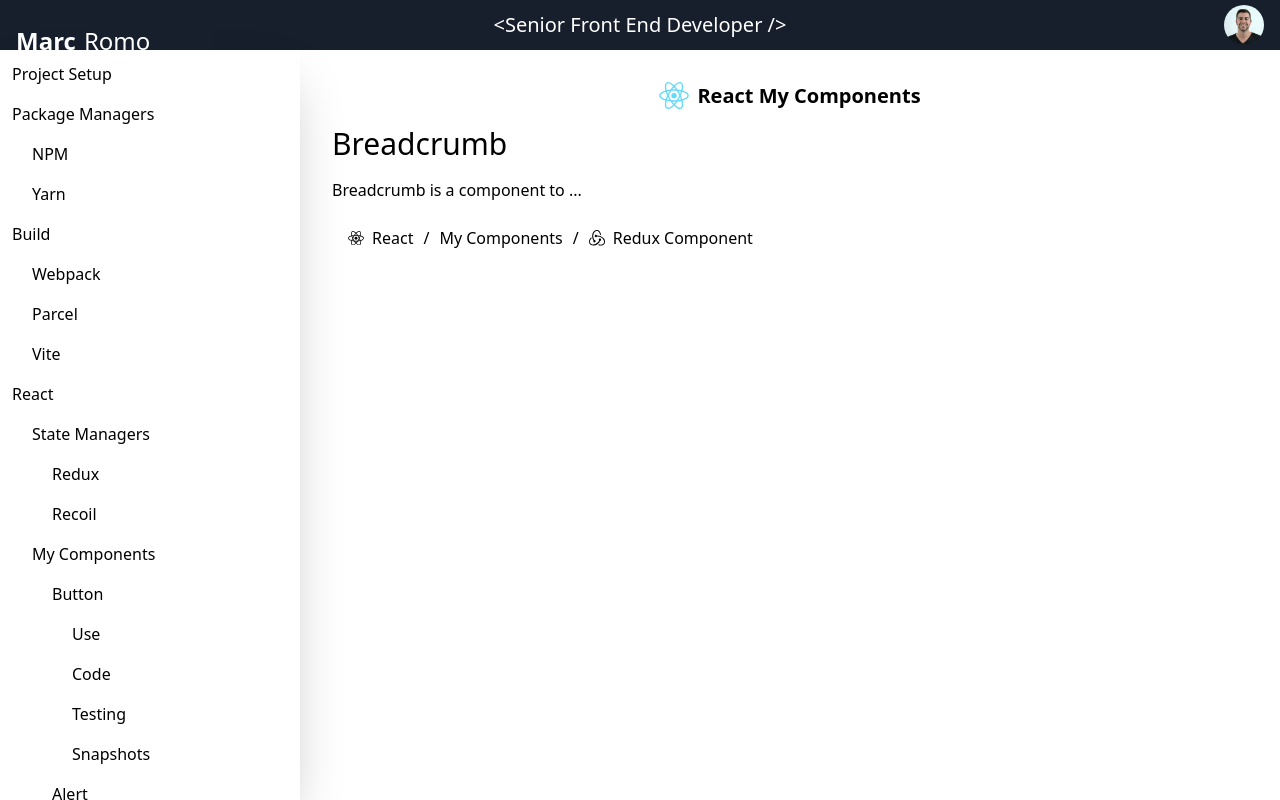
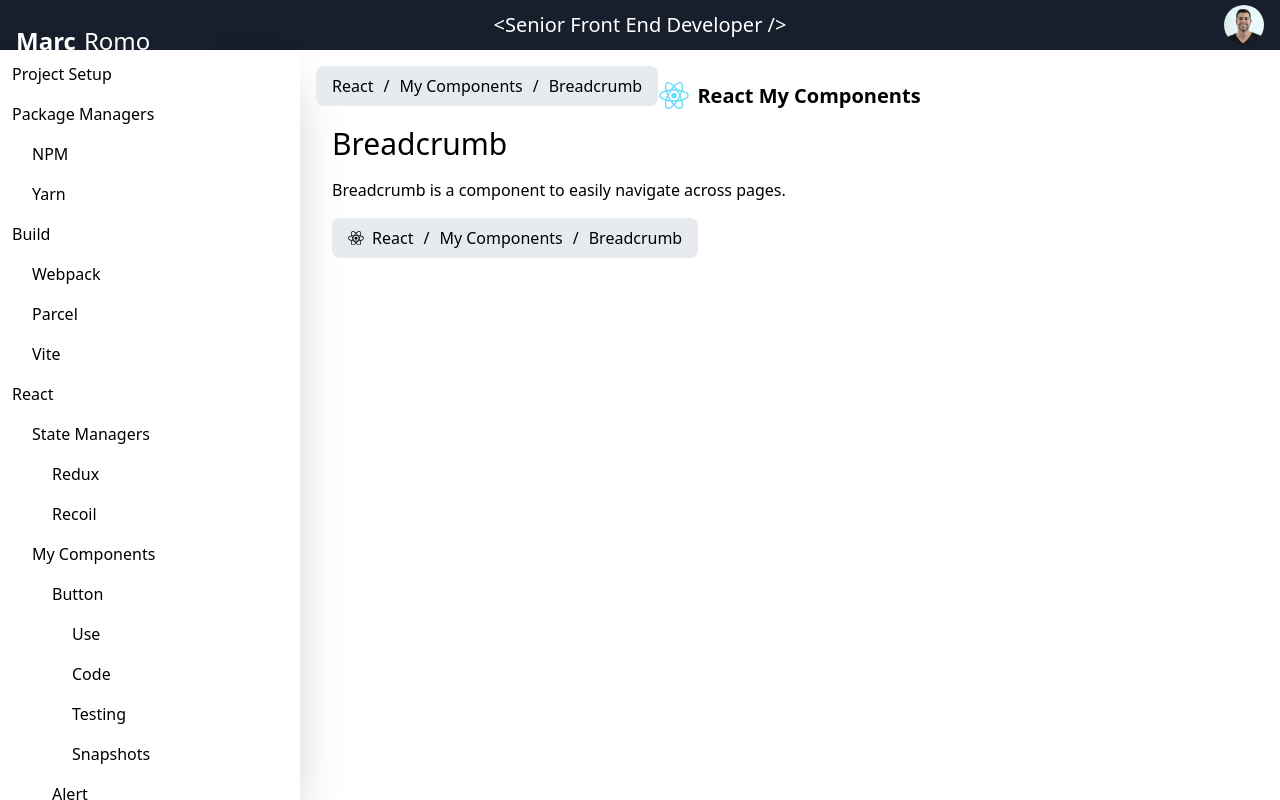
Before and after one commit to marcromotarre/me, a React (Vite) app: page /react/my-components/breadcrumb in a window 1280 px wide. Built offline with nearby package versions, Linux system fonts and the light colour scheme.

Commit message:
breadcrumb in layout

```diff
--- a/src/components/common/breadcrumb/Breadcrumb.tsx
+++ b/src/components/common/breadcrumb/Breadcrumb.tsx
@@ -32,6 +32,7 @@
               style: {
                 color: style.color,
                 fontWeight: index === links.length - 1 ? "500" : "",
+                href: index === links.length - 1 ? "" : link.href,
               },
             })}
             {index < links.length - 1 && <Typography>{separator}</Typography>}
--- a/src/data/LateralMenu.tsx
+++ b/src/data/LateralMenu.tsx
@@ -17,10 +17,30 @@
   return foundSections ? foundSections : [];
 };
 
+export const getFullInfo = (sectionNames) => {};
+
 export type SectionType = {
   path: string;
   name: string;
   children?: Array<SectionType>;
+};
+
+export const getLinearList = (
+  sections: Array<SectionType>
+): Array<SectionType> => {
+  return sections.reduce((acc: Array<SectionType>, curr: SectionType) => {
+    let linear = [curr];
+    if (curr.children) {
+      linear = [...linear, ...getLinearList(curr.children)];
+    }
+    return [
+      ...acc,
+      ...linear.map((section: SectionType) => ({
+        name: section.name,
+        path: section.path,
+      })),
+    ];
+  }, []);
 };
 
 const TABLE_OF_CONTENTS_DATA: Array<SectionType> = [
--- a/src/pages/layouts/Layout.tsx
+++ b/src/pages/layouts/Layout.tsx
@@ -3,6 +3,9 @@
 import LateralMenu from "../../components/common/lateral-menu/LateralMenu";
 import Title from "../../components/common/Title";
 import { JavascriptIcon, ReactIcon } from "../../components/common/icons";
+import Breadcrumb from "../../components/common/breadcrumb/Breadcrumb";
+import BreadcrumbLink from "../../components/common/breadcrumb/BreadcrumbLink";
+import TABLE_OF_CONTENTS_DATA, { getLinearList } from "../../data/LateralMenu";
 
 const SECTIONS = {
   "/react/my-components": (
@@ -22,7 +25,20 @@
   const sectionId = Object.keys(SECTIONS).find((sectionId) =>
     location.pathname.startsWith(sectionId)
   );
-  console.log(location.pathname, sectionId);
+  const sections = location.pathname.split("/");
+  sections.shift();
+  sections.map((section, index) => {
+    return "/" + sections.filter((_, i) => i <= index).join("/");
+  });
+
+  const linearList = getLinearList(TABLE_OF_CONTENTS_DATA);
+  const breadcrumbs = sections
+    .map((_, index) => {
+      return "/" + sections.filter((_, i) => i <= index).join("/");
+    })
+    .map((section) =>
+      linearList.find((linearItem) => linearItem.path === section)
+    );
   return (
     <div className="flex h-[100vh] flex-col">
       <div className="h-[50px] flex-initial">
@@ -32,7 +48,23 @@
         <div className="h-[100%] overflow-x-hidden overflow-y-scroll p-3 shadow-2xl sm:invisible md:invisible lg:visible">
           <LateralMenu />
         </div>
-        <div className="h-[100%] overflow-x-hidden overflow-y-scroll">
+        <div className="relative h-[100%] overflow-x-hidden overflow-y-scroll">
+          <div className="fixed m-4">
+            <Breadcrumb
+              separator="/"
+              style={{
+                color: "black",
+                backgroundColor: "#E7EBF0",
+              }}
+            >
+              {breadcrumbs.map((section, index) => (
+                <BreadcrumbLink key={index} href={section.path}>
+                  {section.name}
+                </BreadcrumbLink>
+              ))}
+            </Breadcrumb>
+          </div>
+
           <div className="grid grid-cols-1 gap-y-4 p-8">
             {SECTIONS[sectionId]}
             <Outlet />
--- a/src/pages/react/my-components/ReactMyComponentsBreadcrumbPage.tsx
+++ b/src/pages/react/my-components/ReactMyComponentsBreadcrumbPage.tsx
@@ -4,17 +4,24 @@
 import { ReactIcon, ReduxIcon } from "../../../components/common/icons";
 
 const ReactMyComponentsBreadcrumbPage = () => {
-  const links = [{ name: "name1" }, { name: "name/2" }];
-
   return (
     <>
       <Typography variant="h3">Breadcrumb</Typography>
-      <Typography>Breadcrumb is a component to ...</Typography>
-      <Breadcrumb separator="/" style={{ color: "black" }}>
-        <BreadcrumbLink icon={<ReactIcon />}>React</BreadcrumbLink>
-        <BreadcrumbLink href="/">My Components</BreadcrumbLink>
-        <BreadcrumbLink icon={<ReduxIcon />} href="/">
-          Redux Component
+      <Typography>
+        Breadcrumb is a component to easily navigate across pages.
+      </Typography>
+      <Breadcrumb
+        separator="/"
+        style={{ color: "black", backgroundColor: "#E7EBF0" }}
+      >
+        <BreadcrumbLink icon={<ReactIcon />} href="/react">
+          React
+        </BreadcrumbLink>
+        <BreadcrumbLink href="/react/my-components">
+          My Components
+        </BreadcrumbLink>
+        <BreadcrumbLink href="/react/my-components/breadcrumb">
+          Breadcrumb
         </BreadcrumbLink>
       </Breadcrumb>
     </>
```
